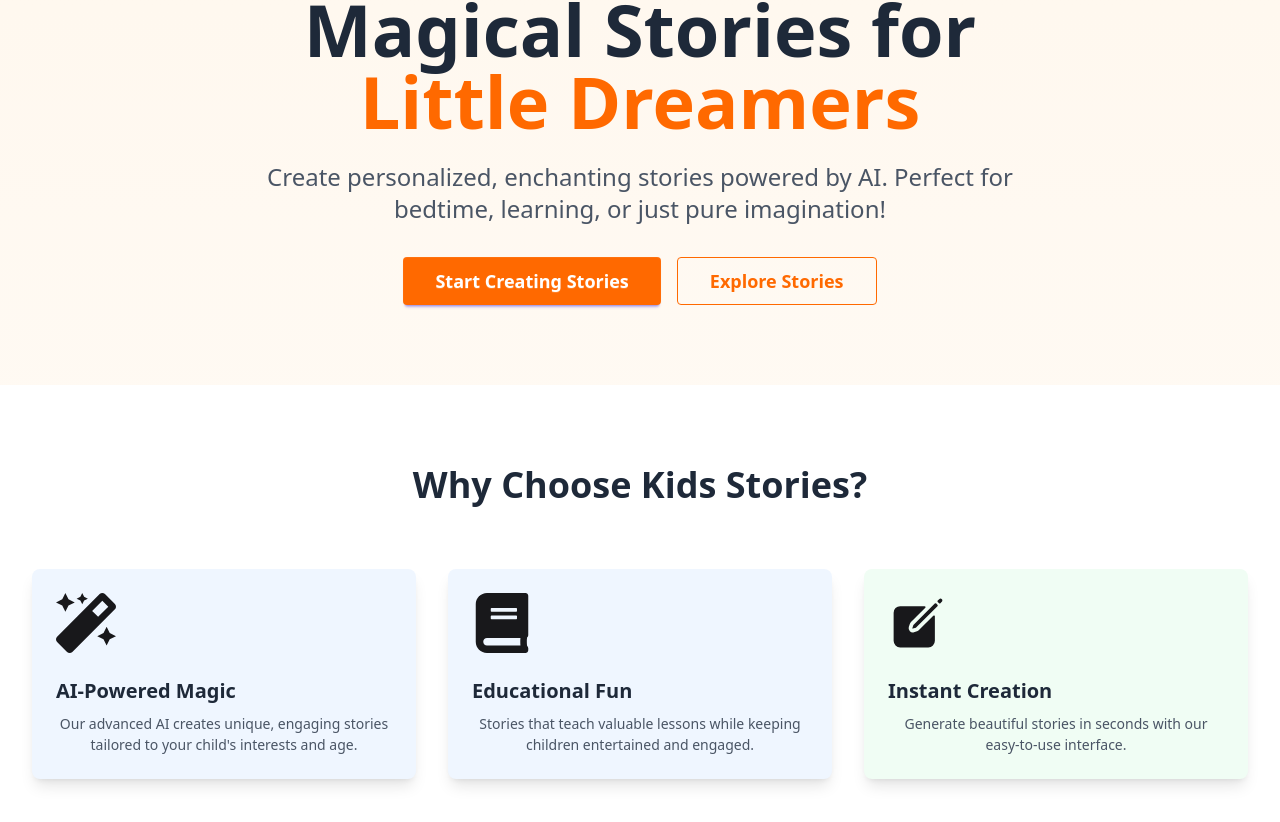
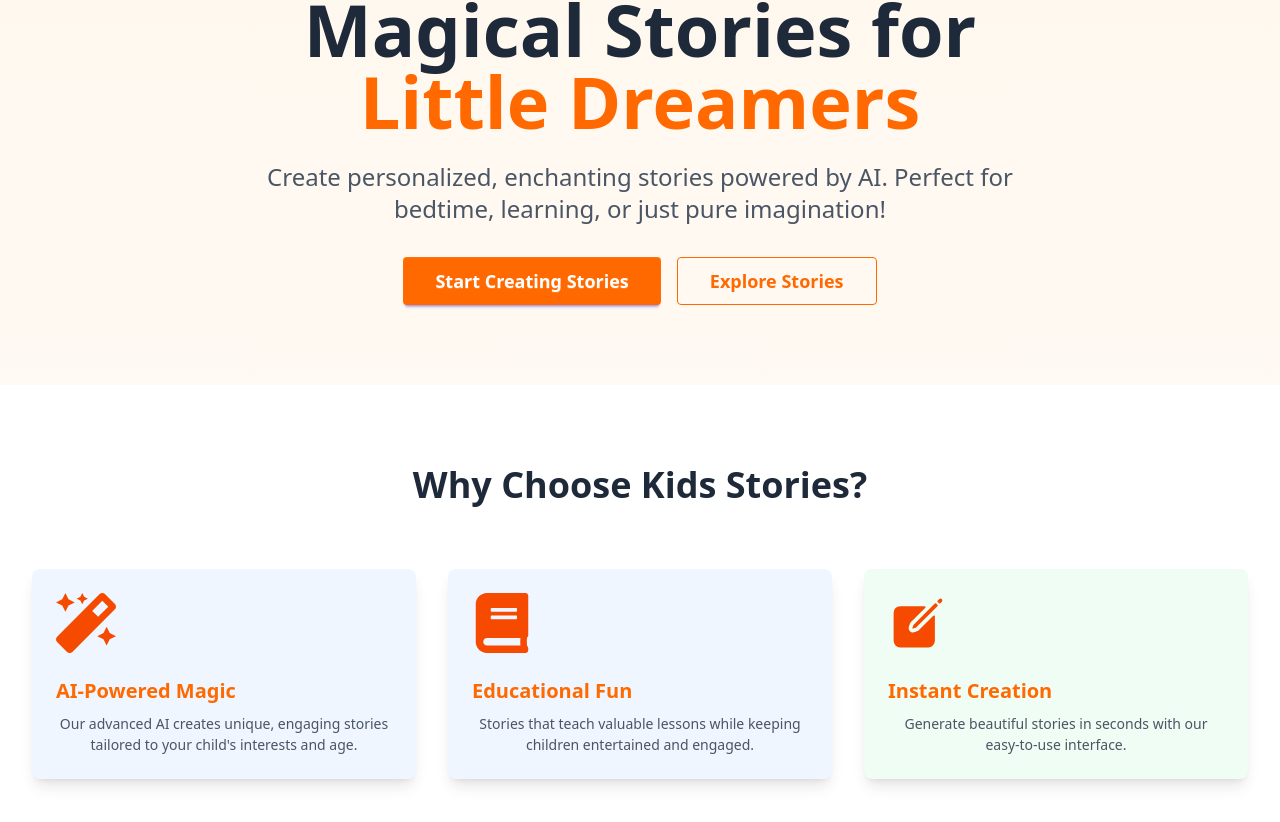
Before and after one commit to Mahmoud123Jamal/Generate_Stories_Using_Gemini_Api_NextJS, a Next.js app: page / in a window 1280 px wide. Shown: the part 266-1088 px from the top of the page. Built offline with nearby package versions, Linux system fonts and the light colour scheme; no server answers.

Commit message:
fix linkes and ui updates

```diff
--- a/components/ui/LandingPage.tsx
+++ b/components/ui/LandingPage.tsx
@@ -28,13 +28,13 @@ function LandingPage() {
           </p>
           <div className="flex flex-col sm:flex-row gap-4 justify-center">
             <Link
-              href="/create-story"
+              href="/dashboard/add-new-story"
               className="btn btn-primary btn-lg bg-orange-500 hover:bg-orange-600 text-white border-none px-8 py-3 text-lg"
             >
               Start Creating Stories
             </Link>
             <Link
-              href="/explore-story"
+              href="/explore-stories"
               className="btn btn-outline btn-lg border-orange-500 text-orange-500 hover:bg-orange-500 hover:text-white px-8 py-3 text-lg"
             >
               Explore Stories
@@ -51,10 +51,10 @@ function LandingPage() {
           <div className="grid md:grid-cols-3 gap-8">
             <div className="card bg-blue-50 shadow-lg hover:shadow-xl transition-shadow">
               <div className="card-body text-center">
-                <div className="text-6xl mb-4">
+                <div className="text-6xl mb-4 text-orange-600 ">
                   <FaMagic />
                 </div>
-                <h3 className="card-title text-xl text-gray-800">
+                <h3 className="card-title text-xl text-orange-500">
                   AI-Powered Magic
                 </h3>
                 <p className="text-gray-600">
@@ -65,10 +65,10 @@ function LandingPage() {
             </div>
             <div className="card bg-blue-50 shadow-lg hover:shadow-xl transition-shadow">
               <div className="card-body text-center">
-                <div className="text-6xl mb-4">
+                <div className="text-6xl mb-4 text-orange-600">
                   <FaBook />
                 </div>
-                <h3 className="card-title text-xl text-gray-800">
+                <h3 className="card-title text-xl text-orange-500">
                   Educational Fun
                 </h3>
                 <p className="text-gray-600">
@@ -79,10 +79,10 @@ function LandingPage() {
             </div>
             <div className="card bg-green-50 shadow-lg hover:shadow-xl transition-shadow">
               <div className="card-body text-center">
-                <div className="text-6xl mb-4">
+                <div className="text-6xl mb-4 text-orange-600">
                   <IoCreate />
                 </div>
-                <h3 className="card-title text-xl text-gray-800">
+                <h3 className="card-title text-xl text-orange-500">
                   Instant Creation
                 </h3>
                 <p className="text-gray-600">
```
